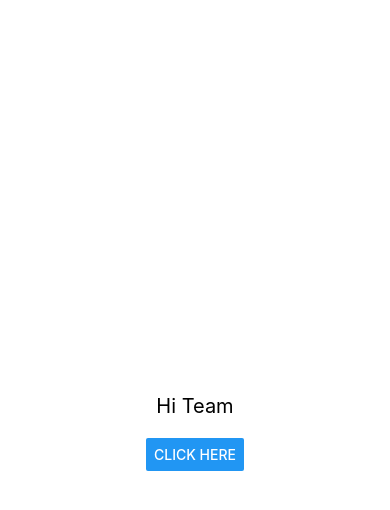
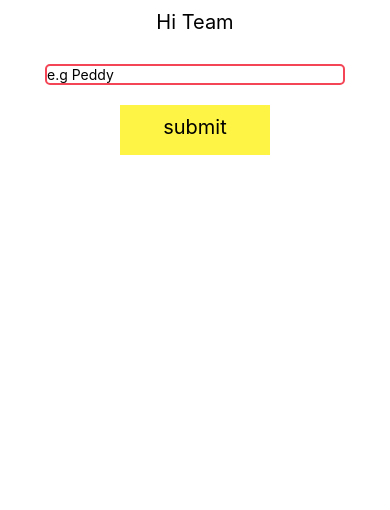
Before and after one commit to peddiraju11/ReactNative_Sample, a React Native app: screen / in a window 390 px wide. Shown: the top 510 px of the page. Built offline with nearby package versions, Linux system fonts and the light colour scheme.

Commit message:
Worked on on Text input and button types

```diff
--- a/App.js
+++ b/App.js
@@ -1,14 +1,81 @@
-import React from 'react';
+import React, { useState } from 'react';
 import {
-  StyleSheet, View, Text, Button, Linking
+  StyleSheet, View, Text, TextInput, Button,
+  TouchableOpacity, TouchableHighlight, TouchableWithoutFeedback, Pressable
 } from 'react-native';
 
 const App = () => {
+
+  const [name, setName] = useState()
+
+  const [IsSubmitted, setSubmit] = useState(false)
+
+  const onPressHandler = () => {
+
+    setSubmit(true)
+  }
   return (
     <View style={styles.body}>
       <Text style={styles.text}>Hi Team</Text>
-      <Button style={styles.button} title='Click Here' onPress={() => { Linking.openURL("https://www.youtube.com") }}></Button>
-    </View>
+      <TextInput
+        style={styles.input}
+        placeholder='e.g Peddy'
+        onChangeText={(newName) => { setName(newName) }}
+        keyboardType='numeric'
+        maxLength={4}
+        secureTextEntry={true}
+      />
+      {/* <Button
+        title='submit'
+        onPress={onPressHandler}
+        disabled={IsSubmitted}
+      /> */}
+      {/* <TouchableOpacity
+        style={styles.button}
+        onPress={onPressHandler}
+        activeOpacity={0.}
+      >
+        <Text style={styles.text}>{IsSubmitted ? 'clear' : 'submit'}</Text>
+      </TouchableOpacity> */}
+
+      {/* <TouchableHighlight
+        style={styles.button}
+        onPress={onPressHandler}
+        activeOpacity={0.5}
+        underlayColor="#00F4"
+      >
+        <Text style={styles.text}>{IsSubmitted ? 'clear' : 'submit'}</Text>
+      </TouchableHighlight> */}
+
+      {/* <TouchableWithoutFeedback
+        onPress={onPressHandler}
+        activeOpacity={0.5}
+        underlayColor="#00F4"
+      >
+        <View style={styles.button} >
+          <Text style={styles.text}>{IsSubmitted ? 'clear' : 'submit'}</Text>
+        </View>
+      </TouchableWithoutFeedback> */}
+
+      <Pressable
+        onPress={onPressHandler}
+        hitSlop={{ top: 20, bottom: 20, left: 20, right: 29 }}
+        android_ripple={'#F56'}
+      >
+        <View style={styles.button} >
+          <Text style={styles.text}>{IsSubmitted ? 'clear' : 'submit'}</Text>
+        </View>
+      </Pressable>
+
+
+
+
+      {
+        IsSubmitted ?
+          <Text style={styles.text}>You entered name: {name}</Text>
+          : null
+      }
+    </View >
   );
 };
 
@@ -18,15 +85,25 @@ const styles = StyleSheet.create({
     backgroundColor: '#ffffff',
     justifyContent: 'center',
     alignItems: 'center',
-    flex: 1
+
   },
   text: {
     color: '#000000',
     fontSize: 20,
+    margin: 10,
+  },
+  input: {
     margin: 20,
+    borderColor: '#F34555',
+    borderWidth: 2,
+    borderRadius: 5,
+    width: 300
   },
   button: {
-    margin: 20,
+    backgroundColor: '#FDF445',
+    width: 150,
+    height: 50,
+    alignItems: 'center'
   }
 
 });
```
